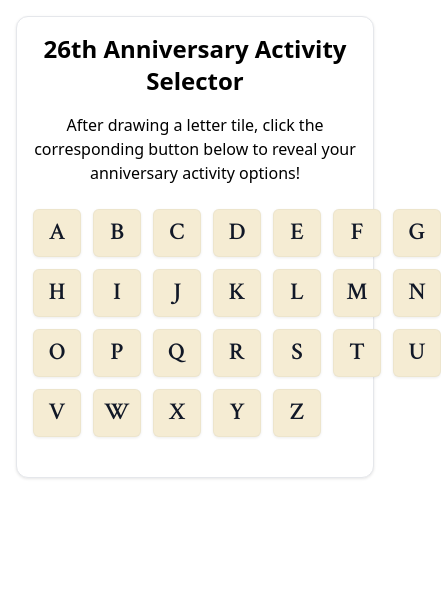
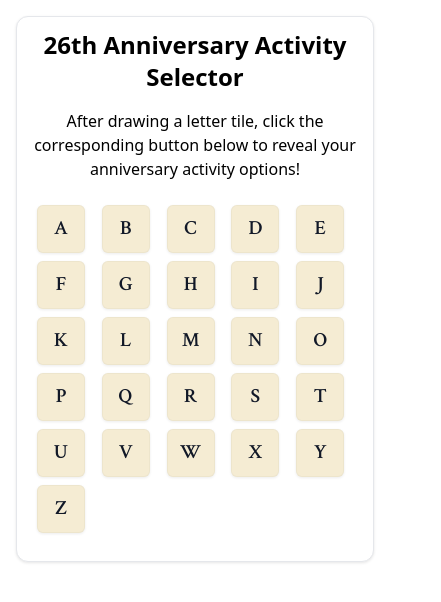
Before and after one commit to smartwatermelon/anniversary, a React (Vite) app: page / in a window 390 px wide. Shown: the top 602 px of the page, 441 px wide, since content can reach past the window. Built offline with nearby package versions, Linux system fonts and the light colour scheme.

Commit message:
responsive letter grid

```diff
--- a/src/index.css
+++ b/src/index.css
@@ -15,13 +15,29 @@
     padding: 1rem;
   }
 
+  @media (max-width: 400px) {
+    .anniversary-card {
+      padding: 0.75rem;
+    }
+  }
+
   .scrabble-grid {
     display: grid;
-    grid-template-columns: repeat(7, 1fr);
-    gap: 0.75rem;
-    margin: 1.5rem 0.75rem;
+    grid-template-columns: repeat(auto-fill, minmax(3rem, 1fr));
+    gap: 0.5rem;
+    margin: 1rem 0.5rem;
     max-width: 500px;
     margin-inline: auto;
+    padding: 0 0.5rem;
+  }
+
+  @media (min-width: 400px) {
+    .scrabble-grid {
+      grid-template-columns: repeat(7, 1fr);
+      gap: 0.75rem;
+      margin: 1.5rem 0.75rem;
+      padding: 0;
+    }
   }
 
   .scrabble-header {
@@ -29,13 +45,15 @@
     justify-content: center;
     margin: 0.75rem 0 1.25rem;
     gap: 0.5rem;
+    flex-wrap: wrap;
+    padding: 0 0.5rem;
   }
 
   .scrabble-tile {
     display: inline-flex;
     align-items: center;
     justify-content: center;
-    font-size: 1.5rem;
+    font-size: clamp(1.25rem, 4vw, 1.5rem);
     font-weight: 600;
     font-family: 'Crimson Text', serif;
     background-color: rgb(245, 236, 211);
@@ -45,9 +63,24 @@
     box-shadow: 0 1px 3px rgba(0, 0, 0, 0.08);
     transition: all 0.15s ease-in-out;
     padding-bottom: 0.125rem;
-    width: 3rem;
-    height: 3rem;
+    aspect-ratio: 1;
+    width: 100%;
+    min-width: 2.5rem;
+    max-width: 3rem;
+    height: auto;
     cursor: pointer;
+  }
+
+  .scrabble-header .scrabble-tile {
+    width: 2.75rem;
+    height: 2.75rem;
+  }
+
+  @media (min-width: 400px) {
+    .scrabble-header .scrabble-tile {
+      width: 3rem;
+      height: 3rem;
+    }
   }
 
   button.scrabble-tile:not(:disabled):hover {
```
